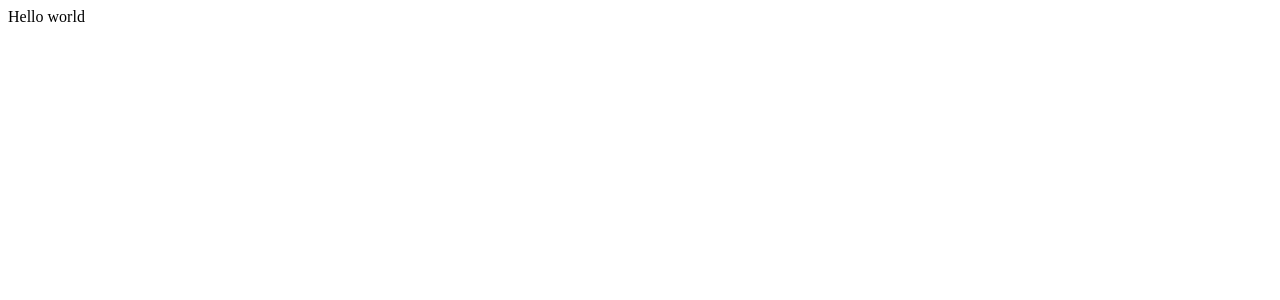
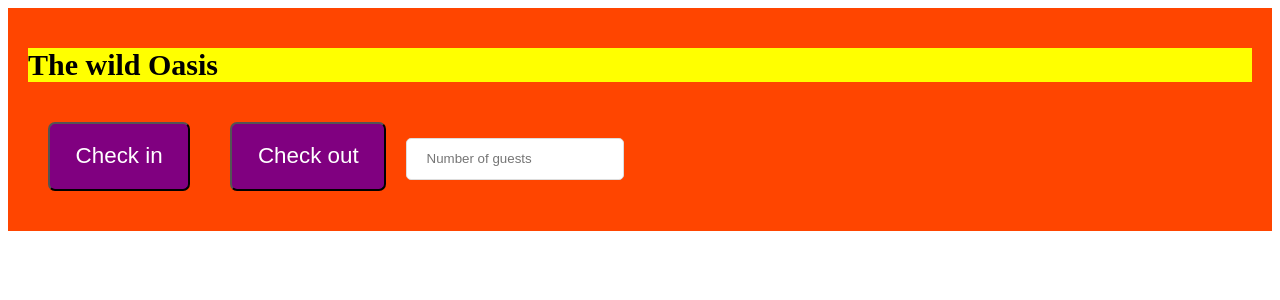
Before and after one commit to piyush-singh21/the-wild-oasis, a React (Vite) app: page / in a window 1280 px wide. Shown: the top 300 px of the page. Built offline with nearby package versions, Linux system fonts and the light colour scheme.

Commit message:
Added styled components

```diff
--- a/package.json
+++ b/package.json
@@ -11,7 +11,8 @@
   },
   "dependencies": {
     "react": "^18.2.0",
-    "react-dom": "^18.2.0"
+    "react-dom": "^18.2.0",
+    "styled-components": "^6.0.8"
   },
   "devDependencies": {
     "@types/react": "^18.2.15",
--- a/src/App.jsx
+++ b/src/App.jsx
@@ -1,4 +1,38 @@
+import styled from "styled-components";
+
+const H1 = styled.h1`
+  font-size: 30px;
+  font-weight: 600;
+  background-color: yellow;
+`;
+const Button = styled.button`
+  font-size: 1.4rem;
+  padding: 1.2rem 1.6rem;
+  font-weight: 500;
+  border-radius: 7px;
+  background-color: purple;
+  color: white;
+  margin: 20px;
+  cursor: pointer;
+`;
+const Input = styled.input`
+  border: 1px solid #ddd;
+  border-radius: 5px;
+  padding: 0.8rem 1.2rem;
+`;
+const StyledApp = styled.div`
+  background-color: orangered;
+  padding: 20px;
+`;
+
 function App() {
-  return <div>Hello world</div>;
+  return (
+    <StyledApp>
+      <H1>The wild Oasis</H1>
+      <Button onClick>Check in</Button>
+      <Button onClick>Check out</Button>
+      <Input type="number" placeholder="Number of guests"></Input>
+    </StyledApp>
+  );
 }
 export default App;
```
Also changed, not shown: .eslintrc.cjs, 1 other file (tests, documents, lock files or other folders).
